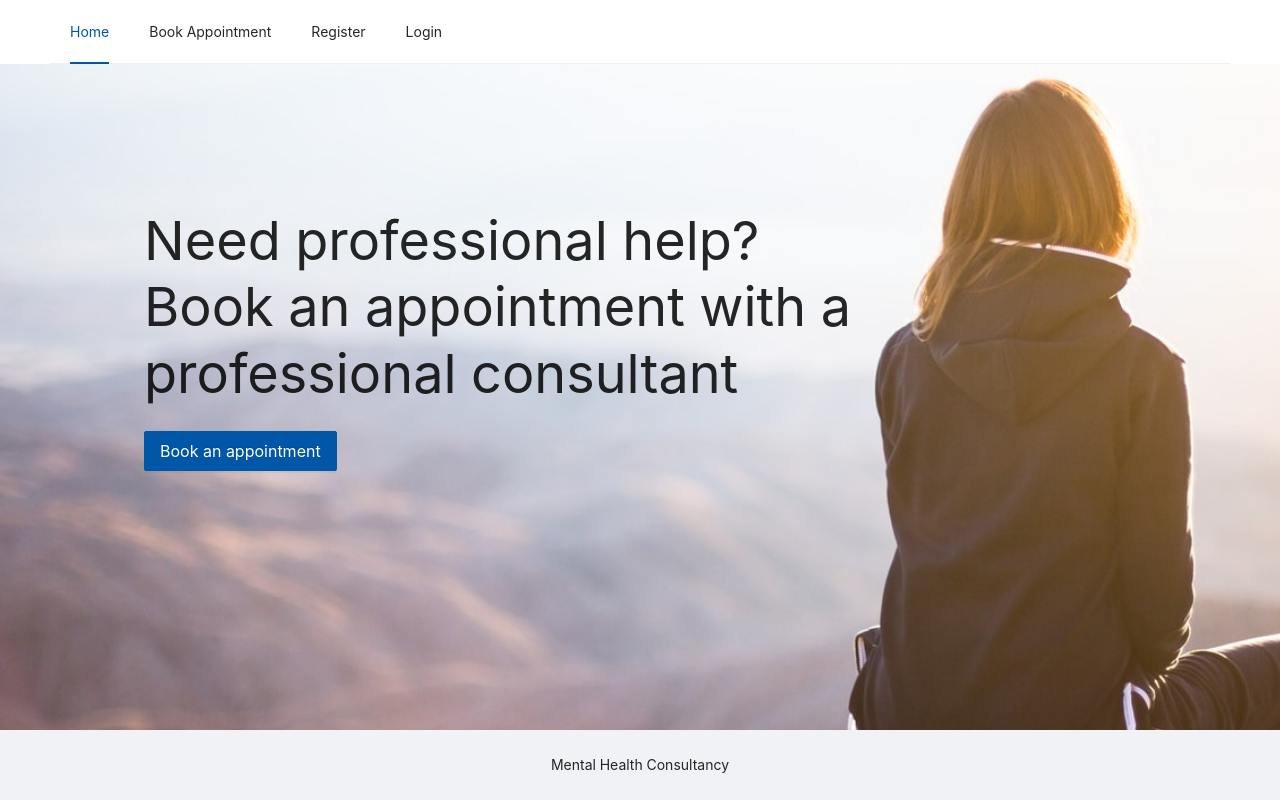
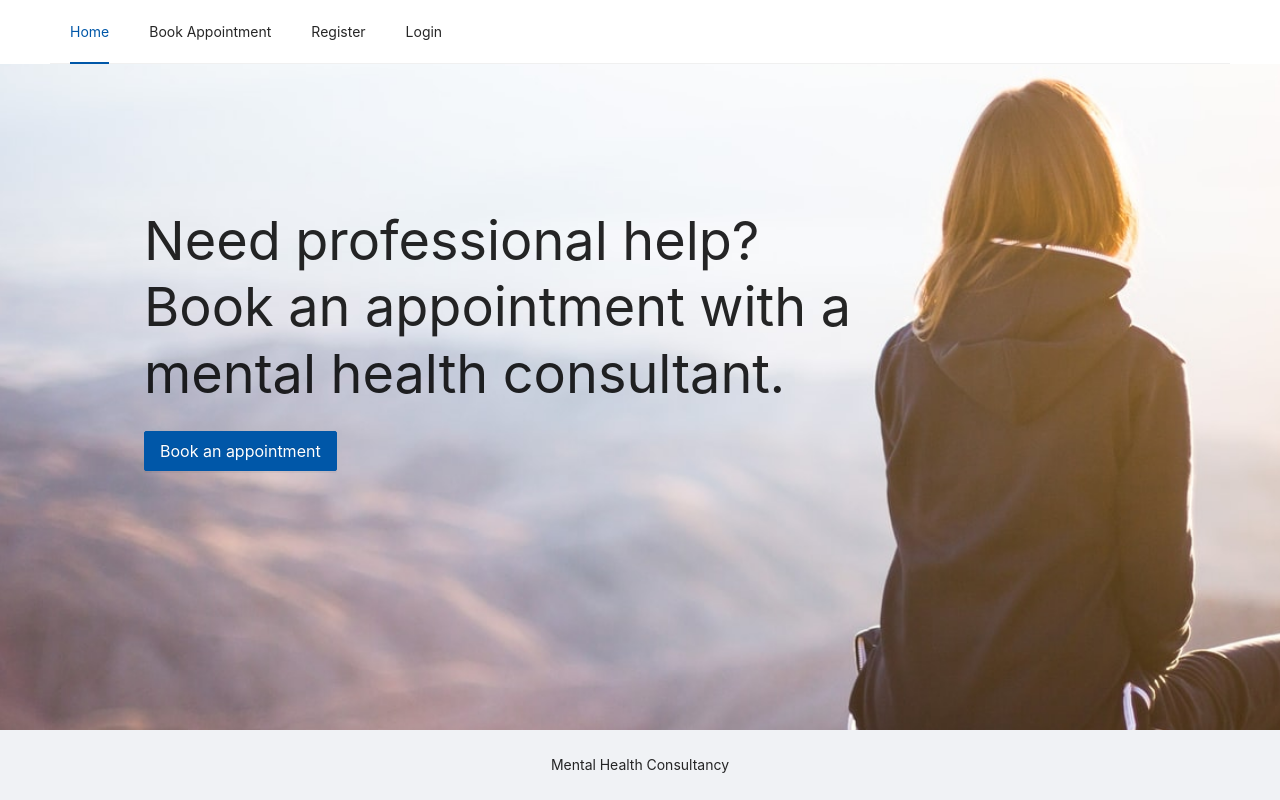
Before and after one commit to abdullaahi140/Mental-Health-Consultancy-Frontend, a React (Create React App) app: page / in a window 1280 px wide. Built offline with nearby package versions, Linux system fonts and the light colour scheme.

Commit message:
Changed homepage tagline

```diff
--- a/src/components/home.js
+++ b/src/components/home.js
@@ -25,7 +25,9 @@ class Home extends React.Component {
 				>
 					Need professional help?
 					<br />
-					Book an appointment with a professional consultant
+					Book an appointment with a
+					<br />
+					mental health consultant.
 				</Typography.Title>
 				<Button
 					type="primary"
```
